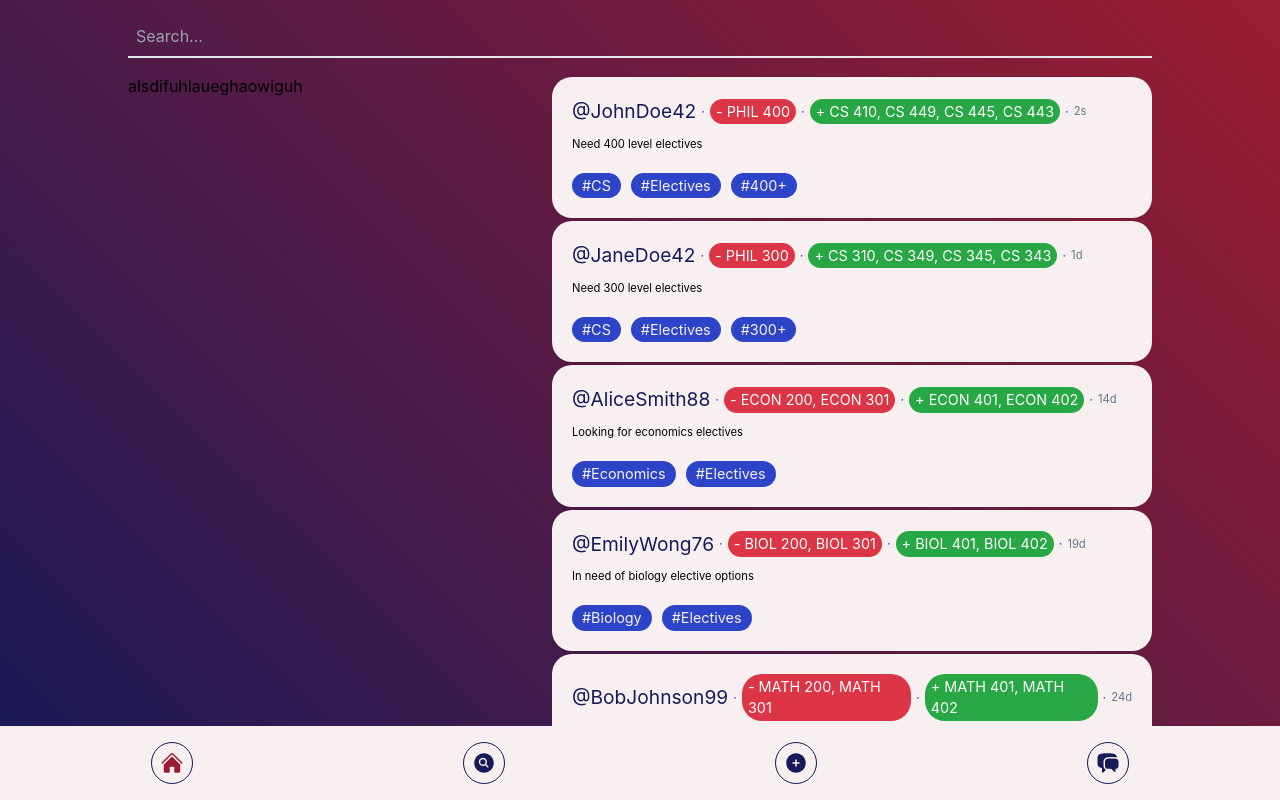
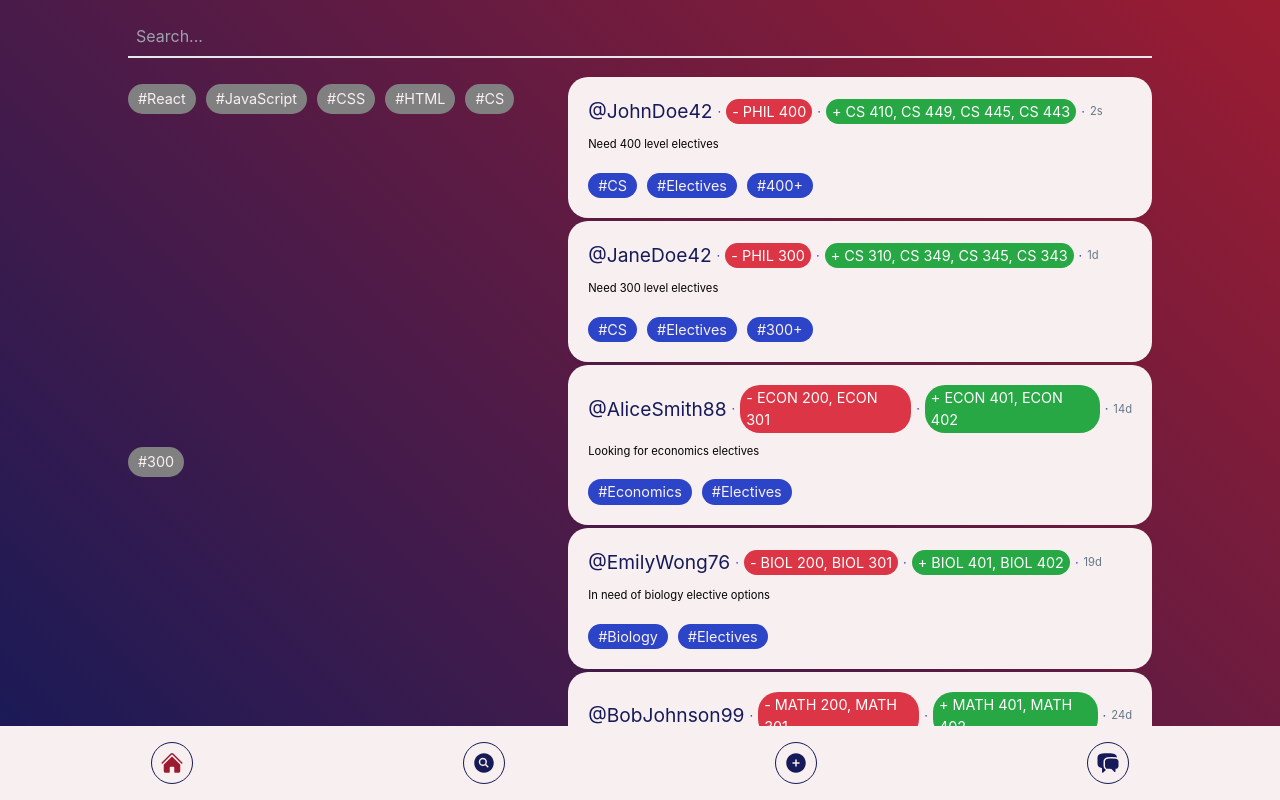
Before and after one commit to j-ackie/brutus, a React (Create React App) app in the folder frontend/: page /search in a window 1280 px wide. Built offline with nearby package versions, Linux system fonts and the light colour scheme.

Commit message:
tag filtering works, working on aesthetics

```diff
--- a/frontend/src/components/Feed/Feed.tsx
+++ b/frontend/src/components/Feed/Feed.tsx
@@ -13,27 +13,39 @@ interface ListingItem {
   created_at: string;
 }
 
-// Function to generate unique ID
 function generateId(): string {
   return Math.random().toString(36).slice(2, 9);
 }
 
-function Feed({ searchTerm = '' }: { searchTerm: string }) {
+function Feed({ searchTerm = '', selectedTags = [] }: { searchTerm: string, selectedTags?: string[] }) {
   const listings = listingQuery();
   listings.sort((a, b) => new Date(b.created_at).getTime() - new Date(a.created_at).getTime());
 
   const fuseOptions = {
-    keys: ['description', 'user', 'tags', 'have', 'want'],
+    keys: ['description', 'user', 'have', 'want'],
     threshold: 0.4,
   };
 
   const fuse = new Fuse(listings, fuseOptions);
 
-  const searchResults: ListingItem[] = searchTerm ? fuse.search(searchTerm).map((item: any) => ({ ...item.item, id: generateId() })) : listings.map((item: any) => ({ ...item, id: generateId() }));
+  let searchResults: ListingItem[] = searchTerm ?
+    fuse.search(searchTerm).map((item: any) => item.item) :
+    listings;
+
+  // After initial search, filter by selectedTags if any
+  if (selectedTags && selectedTags.length > 0) {
+    searchResults = searchResults.filter(listing =>
+      // Ensure at least one of the selectedTags is present in the listing's tags
+      listing.tags.some(tag => selectedTags.includes(tag))
+    );
+  }
+
+  // Generate a unique ID for each listing result to ensure React keys are unique
+  searchResults = searchResults.map(listing => ({ ...listing, id: generateId() }));
 
   return (
     <div className='overflow-y-scroll pb-20'>
-      {searchResults.map((result, index) => (
+      {searchResults.map((result) => (
         <Listing key={result.id} {...result} />
       ))}
     </div>
--- a/frontend/src/pages/create/Create.tsx
+++ b/frontend/src/pages/create/Create.tsx
@@ -1,7 +1,7 @@
 import React, { useState } from 'react';
 import { SubHeading, Heading } from '../../global/Text';
 import { TextButton } from '../../global/Buttons';
-import Input from '../../global/Input'; // Ensure this import path is correct
+import Input from '../../global/Input';
 import InputWithDropdown from '../../global/Dropdown';
 import { COLORS } from '../../global/Colors';
 
@@ -26,7 +26,6 @@ const CreateListing = () => {
 
 
   const handleCreateListing = () => {
-    // Here you can send the listing data to your backend or perform other actions
     console.log('Creating listing:', { user, description, have, want, tags });
   };
 
@@ -34,8 +33,7 @@ const CreateListing = () => {
     <div className="flex flex-col items-center justify-center h-screen pb-20" style={{
       background: `linear-gradient(45deg, ${COLORS.primary}, ${COLORS.accent2})`
     }}>
-      {/* Wrap each input field and its label in a div with a specific max width */}
-      <div className="w-full max-w-md px-4 mb-4"> {/* Adjust 'max-w-md' and 'px-4' as needed */}
+      <div className="w-full max-w-md px-4 mb-4">
         <Heading text="Description: " color={COLORS.text} />
         <Input
           type="text"
@@ -43,11 +41,10 @@ const CreateListing = () => {
           name="description"
           placeholder="Enter a brief description..."
           onChange={(e: React.ChangeEvent<HTMLInputElement>) => setDescription(e.target.value)}
-          className="w-full" // Ensures the input stretches to the full width of its parent
+          className="w-full"
         />
       </div>
 
-      {/* Repeat the pattern for other inputs and dropdowns */}
       <div className="w-full max-w-md px-4 mb-4">
         <Heading text="What are you dropping? " color={COLORS.text} />
         <InputWithDropdown
@@ -55,7 +52,7 @@ const CreateListing = () => {
           name="have"
           options={categories}
           onChange={(value: string) => setHave(value)}
-          className="w-full" // Applies full width to the dropdown
+          className="w-full"
         />
       </div>
 
@@ -70,8 +67,6 @@ const CreateListing = () => {
         />
       </div>
 
-      {/* Repeat for any additional inputs/dropdowns you might have */}
-
       <TextButton text="Post" onClick={handleCreateListing}></TextButton>
     </div>
   );
--- a/frontend/src/pages/search/Search.tsx
+++ b/frontend/src/pages/search/Search.tsx
@@ -2,8 +2,21 @@ import React, { useState } from "react";
 import Input from "../../global/Input";
 import Feed from "../../components/Feed/Feed";
 import { COLORS } from "../../global/Colors";
+import { Label, SubHeading } from "../../global/Text";
+
 function Search() {
   const [search, setSearch] = useState("");
+  const [selectedTags, setSelectedTags] = useState<string[]>([]);
+  const tags = ["React", "JavaScript", "CSS", "HTML", "CS", "300"];
+
+  // Toggle tag selection
+  const toggleTag = (tag: string) => {
+    if (selectedTags.includes(tag)) {
+      setSelectedTags(selectedTags.filter(t => t !== tag));
+    } else {
+      setSelectedTags([...selectedTags, tag]);
+    }
+  };
 
   return (
     <div className="flex flex-col items-center justify-start h-screen pt-4"
@@ -20,11 +33,29 @@ function Search() {
         className="mb-4 w-4/5 "
         onChange={(e: React.ChangeEvent<HTMLInputElement>) => setSearch(e.target.value)}
       />
+
       <div className="flex-1 w-4/5 flex flex-row justify-between overflow-y-scroll">
-        <div>
-          alsdifuhlaueghaowiguh
-        </div>
-        <Feed searchTerm={search}/>
+          <div style={{ display: 'flex', flexWrap: 'wrap', gap: '10px', marginTop: '10px', width: '4/5' }}>
+            {tags.map(tag => (
+              <div key={tag} style={{
+                backgroundColor: selectedTags.includes(tag) ? COLORS.accent : "grey",
+                borderRadius: '20px',
+                padding: '5px 10px', // Adjusted padding
+                color: 'black',
+                cursor: 'pointer',
+                display: 'flex', // Ensure the content is centered
+                alignItems: 'center', // Center content vertically
+                justifyContent: 'center', // Center content horizontally
+                height: '30px', // Specify a fixed height
+                lineHeight: '20px', // Adjust line height to ensure text is centered
+                fontSize: '14px', // Optional: adjust font size for aesthetics
+              }} onClick={() => toggleTag(tag)}>
+                <Label text={`#${tag}`} color={COLORS.text}/>
+              </div>
+            ))}
+          </div>
+
+        <Feed searchTerm={search} selectedTags={selectedTags}/>
       </div>
     </div>
   );
```
